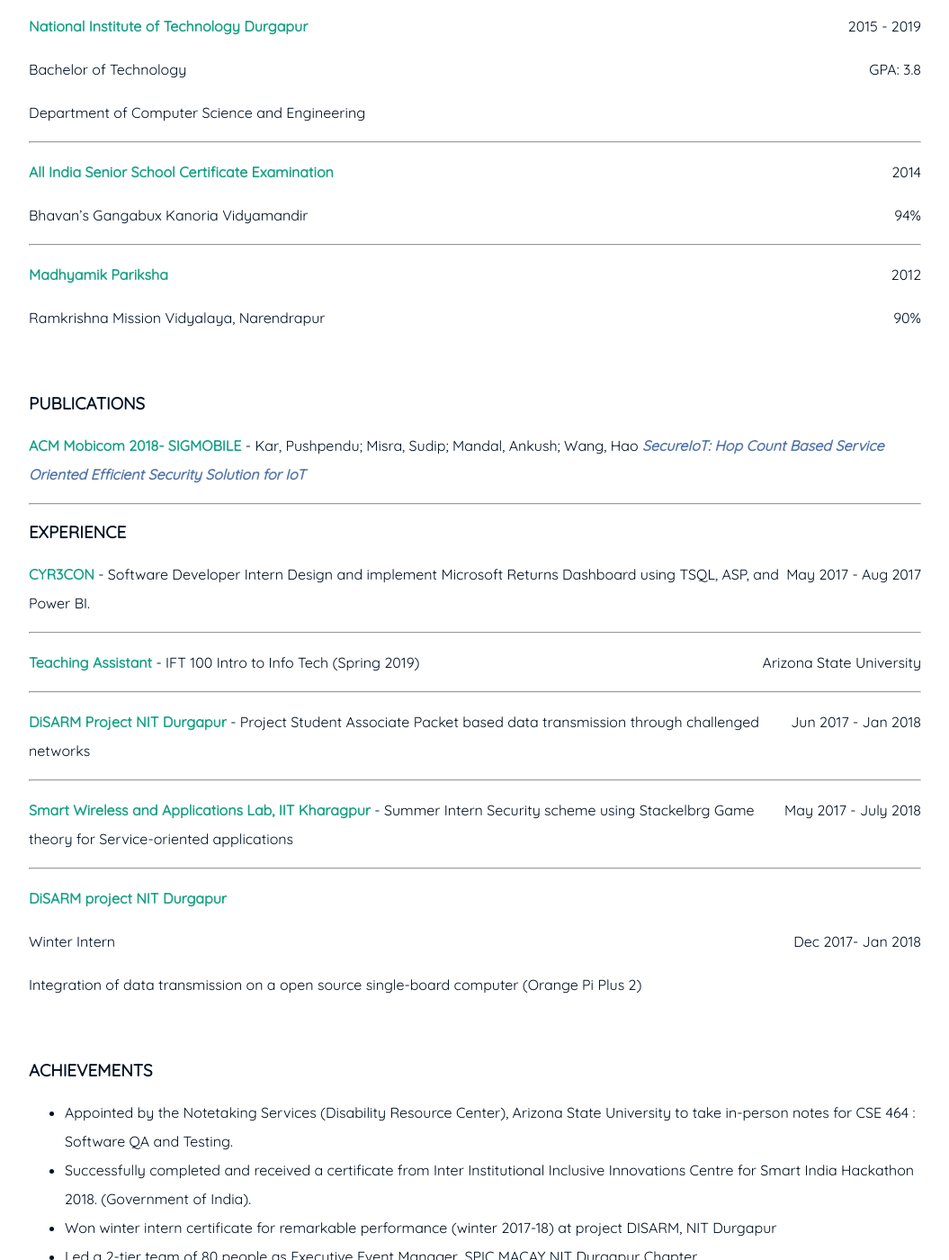
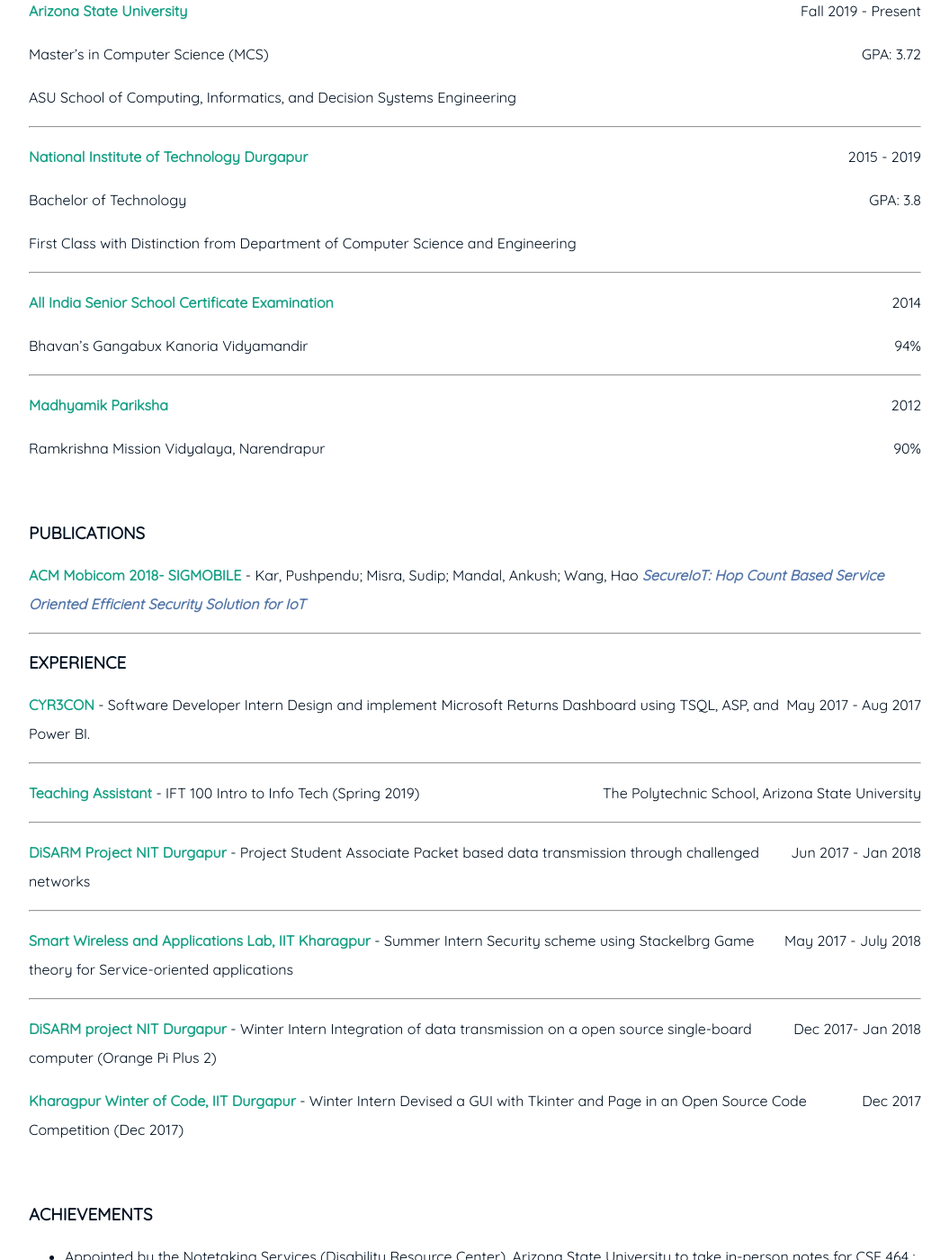
Before and after one commit to Ankush1529/Ankush1529.github.io, a Jekyll site: the page built from index.md, in a window 1280 px wide and 1400 px high, scrolled down 698 px. Shown: the whole window at 90% size, without its empty margins (112-1167 px from the left). Built offline with Jekyll 4.4.1, drawn with Linux system fonts in a browser that asks for light colours; some of the changed text lies outside the part shown.

Commit message:
added image

```diff
--- a/index.md
+++ b/index.md
@@ -20,7 +20,7 @@ sitemap:
 
 **Arizona State University** <span style="float: right; ">Fall 2019 - Present</span>
 
-Master's in Computer Science (MCS) <span style="float: right; ">Machine Learning</span>
+Master's in Computer Science (MCS) <span style="float: right; ">GPA: 3.72</span>
 
 ASU School of Computing, Informatics, and Decision Systems Engineering
 
@@ -30,7 +30,7 @@ ASU School of Computing, Informatics, and Decision Systems Engineering
 
 Bachelor of Technology <span style="float: right; ">GPA: 3.8</span>
 
-Department of Computer Science and Engineering
+First Class with Distinction from Department of Computer Science and Engineering
 
 <hr>
 
@@ -59,7 +59,7 @@ Ramkrishna Mission Vidyalaya, Narendrapur <span style="float: right; ">90%</span
 Design and implement Microsoft Returns Dashboard using TSQL, ASP, and Power BI.
 <hr>
 
-**Teaching Assistant** -  <span style="float: right; ">Arizona State University</span>
+**Teaching Assistant** -  <span style="float: right; ">The Polytechnic School, Arizona State University</span>
 IFT 100 Intro to Info Tech (Spring 2019)
 <hr>
 
@@ -71,11 +71,11 @@ Packet based data transmission through challenged networks
 Security scheme using Stackelbrg Game theory for Service-oriented applications
 <hr>
 
-**DiSARM project NIT Durgapur**
+**DiSARM project NIT Durgapur** - Winter Intern <span style="float: right; ">Dec 2017- Jan 2018</span>
+Integration of data transmission on a open source single-board computer (Orange Pi Plus 2)
 
-Winter Intern <span style="float: right; ">Dec 2017- Jan 2018</span>
-
-Integration of data transmission on a open source single-board computer (Orange Pi Plus 2)
+**Kharagpur Winter of Code, IIT Durgapur** - Winter Intern <span style="float: right; ">Dec 2017</span>
+Devised a GUI with Tkinter and Page in an Open Source Code Competition (Dec 2017)
 
 <br>
 
```
Also changed, not shown: other parts of index.md (+1 -0 lines), assets/img/dp.jpg (added).
